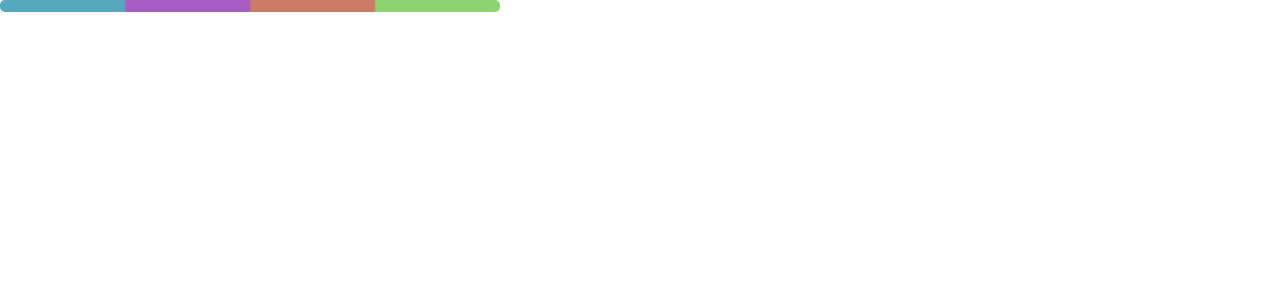
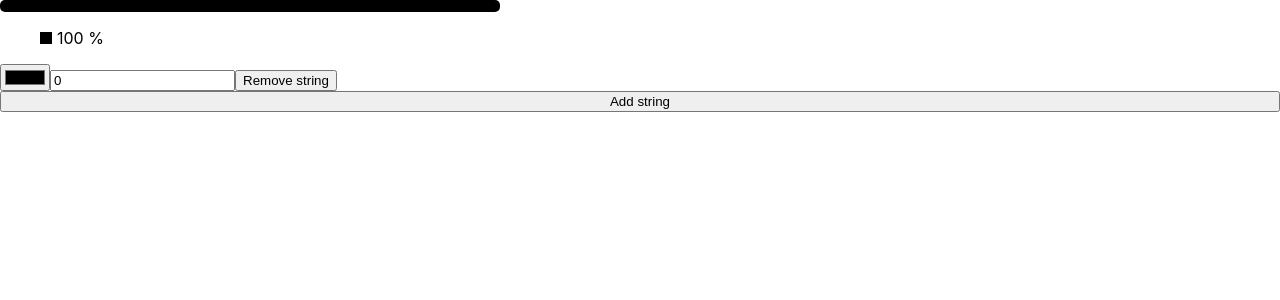
Before and after one commit to 0sipov/line-diagram-component, a React (Create React App) app: page / in a window 1280 px wide. Shown: the top 300 px of the page. Built offline with nearby package versions, Linux system fonts and the light colour scheme.

Commit message:
add diagram interface

```diff
--- a/src/App.jsx
+++ b/src/App.jsx
@@ -1,24 +1,34 @@
-import React from "react";
+import React, { useState } from "react";
 import Diagram from "./Components/Diagram/Diagram.jsx";
+import DiagramControl from "./Components/DiagramControl/DiagramControl";
 
-const mok = [
-  { color: "#56A8BD", quantity: 25 },
-  { color: "#A65EC5", quantity: 25 },
-  { color: "#CC7B66", quantity: 25 },
-  { color: "#8DD36F", quantity: 25 },
-];
+// const mok = [
+//   { color: "#56A8BD", quantity: 34 },
+//   { color: "#A65EC5", quantity: 26 },
+//   { color: "#CC7B66", quantity: 70 },
+//   { color: "#8DD36F", quantity: 7 },
+// ];
+
+//Model
+class InputValue {
+  constructor() {
+    this.id = Date.now().toString();
+    this.color = "#000000";
+    this.quantity = 0;
+  }
+}
 
 export default function App() {
+  const [inputs, setInputs] = useState([new InputValue()]);
+
   return (
-    <div
-      style={{
-        overflow: "hidden",
-        height: "12px",
-        borderRadius: "5px",
-        width: "500px",
-      }}
-    >
-      <Diagram diagramData={mok} />
+    <div>
+      <Diagram diagramData={inputs} />
+      <DiagramControl
+        InputValue={InputValue}
+        inputs={inputs}
+        setInputs={setInputs}
+      />
     </div>
   );
 }
--- a/src/Components/Diagram/Diagram.jsx
+++ b/src/Components/Diagram/Diagram.jsx
@@ -4,19 +4,52 @@ import useDiagram from "./useDiagram.ts";
 
 const Diagram = ({ diagramData }) => {
   const canvas = useRef(null);
-  const { setCanvas } = useDiagram(diagramData);
+  const { setCanvas, diagramInfo } = useDiagram(diagramData);
 
   useEffect(() => {
     setCanvas(canvas.current);
   }, [setCanvas]);
 
   return (
-    <div style={{ width: "100%", height: "100%" }}>
-      <canvas
-        ref={canvas}
-        style={{ display: "block", width: "100%", height: "100%" }}
-      ></canvas>
-    </div>
+    <>
+      <div
+        style={{
+          overflow: "hidden",
+          height: "12px",
+          borderRadius: "5px",
+          width: "500px",
+        }}
+      >
+        <canvas
+          ref={canvas}
+          style={{ display: "block", width: "100%", height: "100%" }}
+        ></canvas>
+      </div>
+      <div>
+        {diagramInfo && (
+          <ul>
+            {diagramInfo?.map((item) => {
+              return (
+                <li
+                  key={item.id}
+                  style={{ display: "flex", alignItems: "center" }}
+                >
+                  <div
+                    style={{
+                      marginRight: "5px",
+                      width: "12px",
+                      height: "12px",
+                      backgroundColor: [item.color],
+                    }}
+                  ></div>
+                  {item.percent} %
+                </li>
+              );
+            })}
+          </ul>
+        )}
+      </div>
+    </>
   );
 };
 
--- a/src/Components/Diagram/useDiagram.ts
+++ b/src/Components/Diagram/useDiagram.ts
@@ -1,9 +1,18 @@
 import { useState } from "react";
 
+interface modifyArrayToRelativeValueI {
+  id: string;
+  color: string;
+  relativeWidth: number;
+  relativeStartCoordinate: number;
+  percent: number;
+}
+
 export default function useDiagram(
-  payload: { color: string; quantity: number }[]
+  payload: { id: string; color: string; quantity: number }[]
 ) {
   const [canvas, setCanvas] = useState<null | HTMLCanvasElement>(null);
+  let diagramInfo: null | modifyArrayToRelativeValueI[] = null;
 
   const canvasContext = canvas?.getContext("2d");
 
@@ -11,20 +20,28 @@ export default function useDiagram(
     const totalQuantity = payload.reduce((accumulator, currentValue) => {
       return accumulator + currentValue.quantity;
     }, 0);
-    const modifyArrayToRelativeValue = payload.map(
-      ({ quantity, color }, index) => {
+
+    const modifyArrayToRelativeValue: modifyArrayToRelativeValueI[] =
+      payload.map((el, index) => {
+        const { quantity } = el;
         const startCoordinate = payload
           .slice(0, index)
           .reduce((accum, item) => accum + item.quantity, 0);
 
         return {
-          color,
-          relativeWidth: (quantity / totalQuantity) * canvas.width,
-          relativeStartCoordinate:
-            (startCoordinate / totalQuantity) * canvas.width,
+          ...el,
+          relativeWidth: totalQuantity
+            ? (quantity / totalQuantity) * canvas.width
+            : canvas.width,
+          relativeStartCoordinate: totalQuantity
+            ? (startCoordinate / totalQuantity) * canvas.width
+            : 0,
+          percent: totalQuantity
+            ? Math.round((quantity / totalQuantity) * 100)
+            : 100,
         };
-      }
-    );
+      });
+    diagramInfo = modifyArrayToRelativeValue;
 
     modifyArrayToRelativeValue.forEach(
       ({ relativeStartCoordinate, relativeWidth, color }) => {
@@ -38,6 +55,5 @@ export default function useDiagram(
       }
     );
   }
-
-  return { setCanvas };
+  return { setCanvas, diagramInfo };
 }
--- /dev/null
+++ b/src/Components/DiagramControl/DiagramControl.jsx
@@ -0,0 +1,93 @@
+import React from "react";
+
+//Utils
+const toFindIndexOfElbyId = (arrayOfElements, idOfElement) => {
+  return arrayOfElements.findIndex((el) => {
+    return el.id === idOfElement;
+  });
+};
+
+//Component
+const DiagramControl = ({ InputValue, setInputs, inputs }) => {
+  const CreateInput = () => {
+    setInputs((preInputs) => {
+      return [...preInputs, new InputValue()];
+    });
+  };
+
+  const removeInput = (current) => {
+    setInputs((preInputs) => {
+      const indexOfDeletedEl = toFindIndexOfElbyId(
+        preInputs,
+        current.target.id
+      );
+
+      const inputs = [...preInputs];
+      inputs.splice(indexOfDeletedEl, 1);
+      return inputs;
+    });
+  };
+
+  const onChangeInput = (current) => {
+    setInputs((preInputs) => {
+      const indexOfChangedEl = toFindIndexOfElbyId(
+        preInputs,
+        current.target.id
+      );
+
+      return preInputs.map((el, index) => {
+        if (index === indexOfChangedEl) {
+          el.quantity = Number(current.target.value);
+        }
+        return el;
+      });
+    });
+  };
+
+  const onChangeColorInput = (current) => {
+    setInputs((preInputs) => {
+      const indexOfChangedEl = toFindIndexOfElbyId(
+        preInputs,
+        current.target.id
+      );
+
+      return preInputs.map((el, index) => {
+        if (index === indexOfChangedEl) {
+          el.color = current.target.value;
+        }
+        return el;
+      });
+    });
+  };
+
+  return (
+    <div style={{ display: "flex", flexDirection: "column" }}>
+      {inputs.map((item) => {
+        return (
+          <div key={item.id}>
+            <input
+              type="color"
+              id={item.id}
+              value={item.color}
+              onChange={(e) => onChangeColorInput(e)}
+            />
+            <input
+              type="number"
+              id={item.id}
+              value={item.quantity}
+              onChange={(e) => onChangeInput(e)}
+            />
+            <button type="button" id={item.id} onClick={(e) => removeInput(e)}>
+              Remove string
+            </button>
+          </div>
+        );
+      })}
+      <button type="button" onClick={CreateInput}>
+        Add string
+      </button>
+    </div>
+  );
+};
+
+export default DiagramControl;
```
